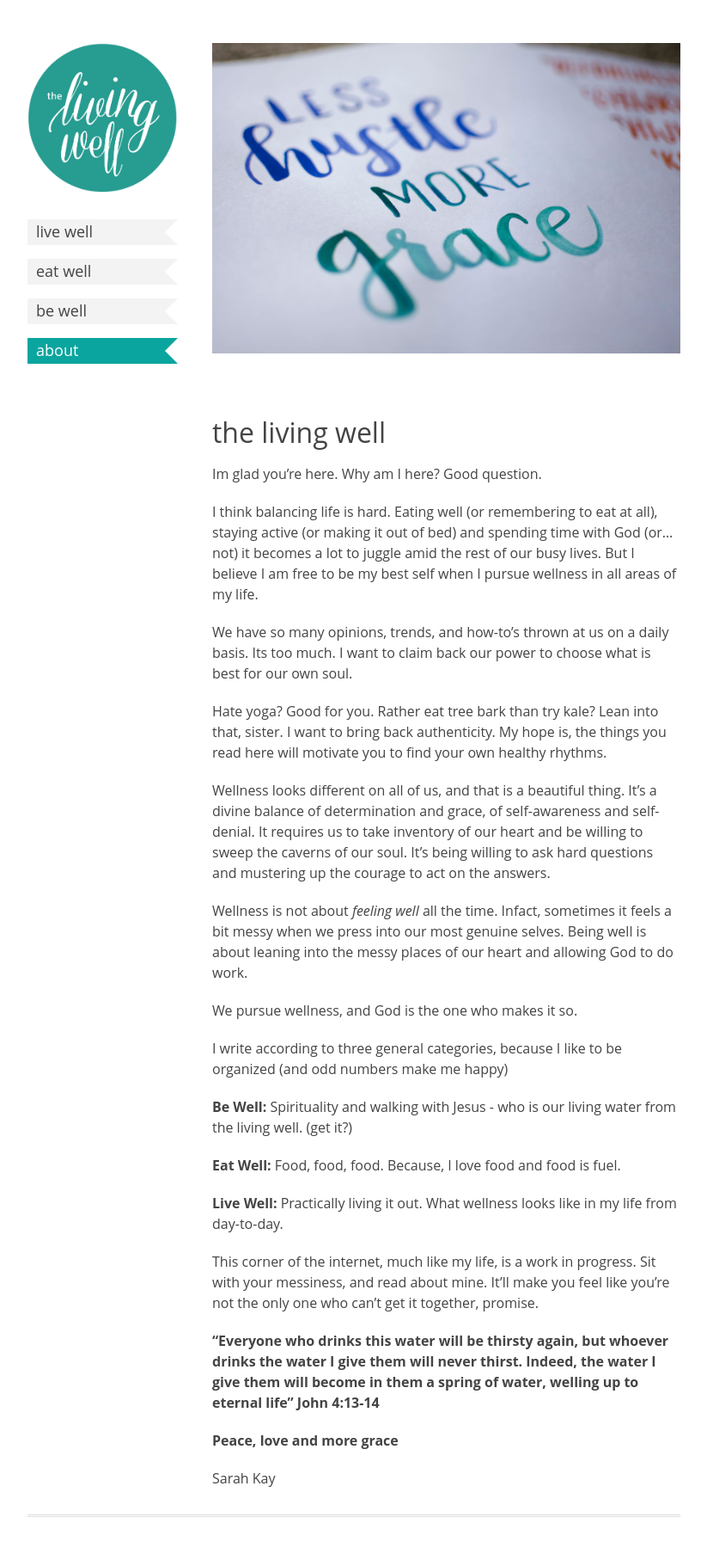
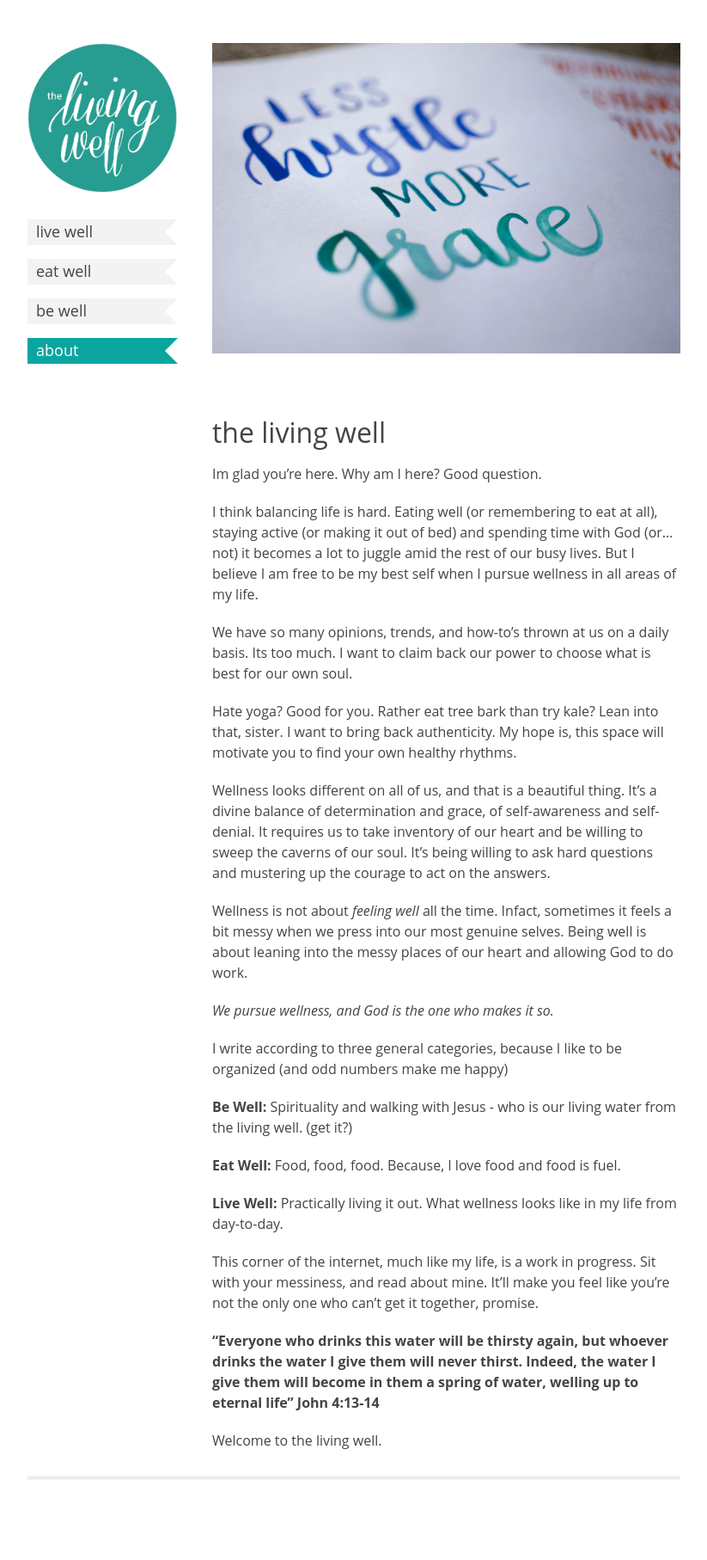
Before and after one commit to dreger/thelivingwell.co, a Jekyll site: the page built from index.md, in a window 1280 px wide. Shown: the whole page at 86% size, without its empty margins (228-1051 px from the left). Built offline with Jekyll 4.4.1, drawn with Linux system fonts in a browser that asks for light colours; after the commit the page ends 1770 px from its top, so only the background shows below that.

Commit message:
Update index.md

```diff
--- a/index.md
+++ b/index.md
@@ -11,13 +11,13 @@ I think balancing life is hard. Eating well (or remembering to eat at all), stay
 
 We have so many opinions, trends, and how-to's thrown at us on a daily basis. Its too much. I want to claim back our power to choose what is best for our own soul.
 
-Hate yoga? Good for you. Rather eat tree bark than try kale? Lean into that, sister. I want to bring back authenticity. My hope is, the things you read here will motivate you to find your own healthy rhythms.
+Hate yoga? Good for you. Rather eat tree bark than try kale? Lean into that, sister. I want to bring back authenticity. My hope is, this space will motivate you to find your own healthy rhythms.
 
 Wellness looks different on all of us, and that is a beautiful thing. It's a divine balance of determination and grace, of self-awareness and self-denial. It requires us to take inventory of our heart and be willing to sweep the caverns of our soul. It's being willing to ask hard questions and mustering up the courage to act on the answers.
 
 Wellness is not about _feeling well_ all the time. Infact, sometimes it feels a bit messy when we press into our most genuine selves. Being well is about leaning into the messy places of our heart and allowing God to do work.
 
-We pursue wellness, and God is the one who makes it so.
+_We pursue wellness, and God is the one who makes it so._
 
 I write according to three general categories, because I like to be organized (and odd numbers make me happy)
 
@@ -31,6 +31,4 @@ This corner of the internet, much like my life, is a work in progress. Sit with
 
 **“Everyone who drinks this water will be thirsty again, but whoever drinks the water I give them will never thirst. Indeed, the water I give them will become in them a spring of water, welling up to eternal life” John 4:13-14**
 
-**Peace, love and more grace**
-
-Sarah Kay
+Welcome to the living well.
```
